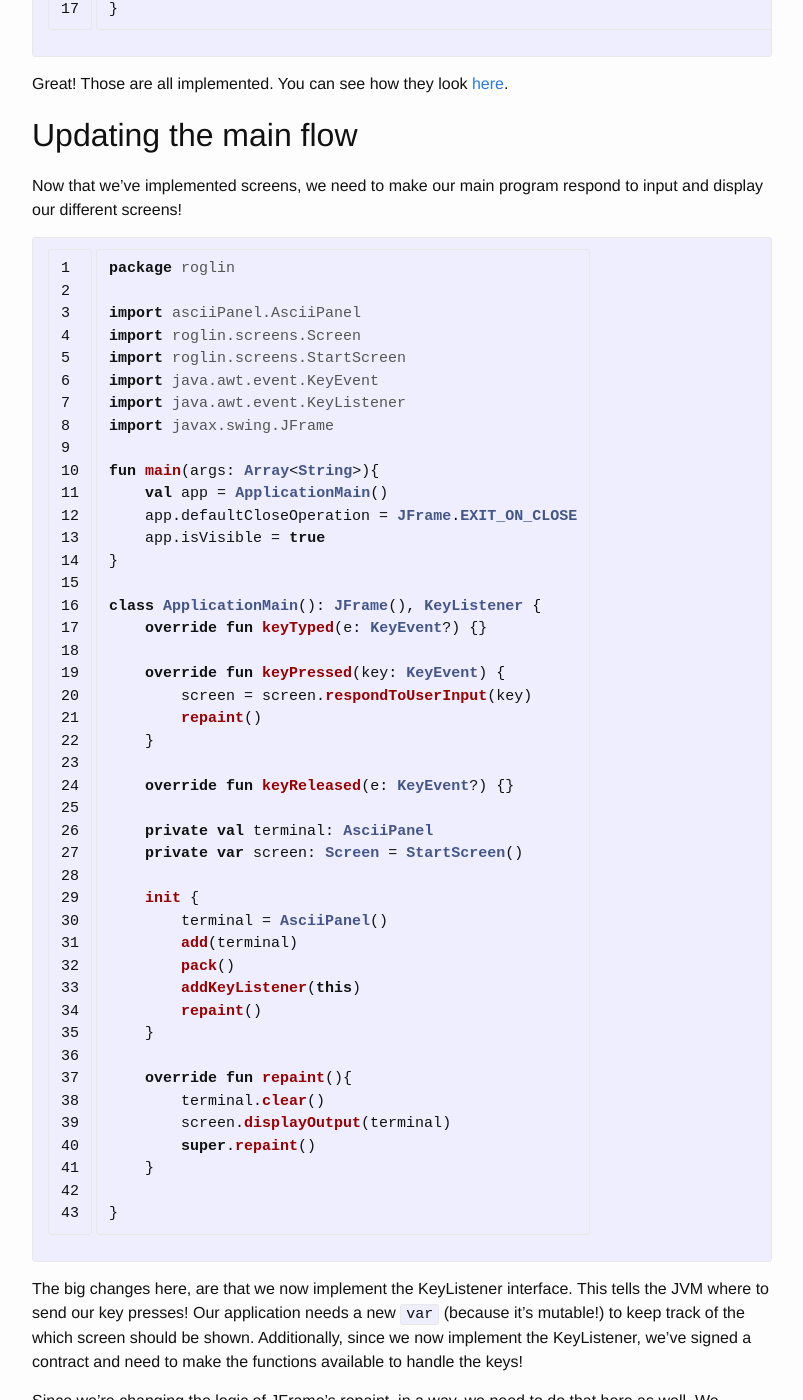
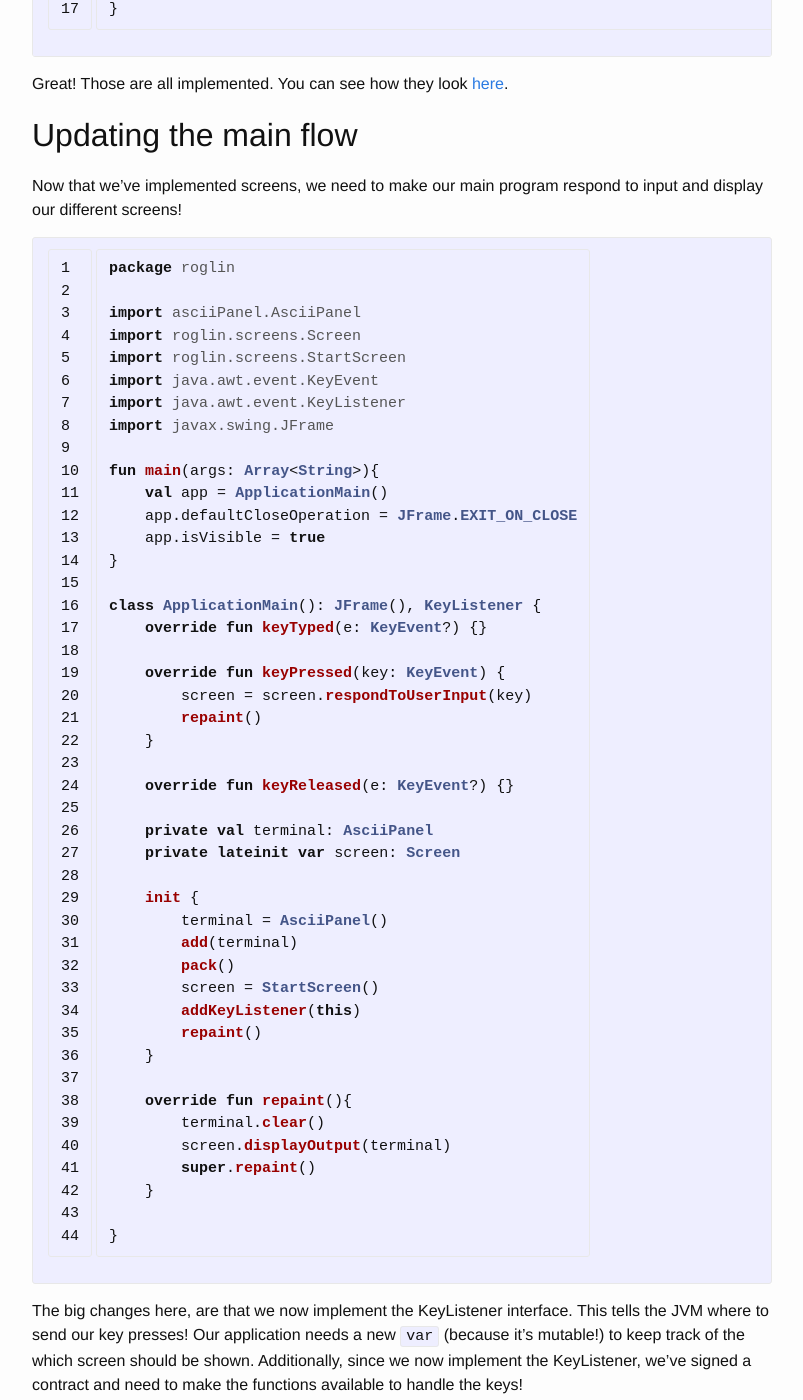
Before and after one commit to alec-parks/alec-parks.github.io, a Jekyll site: the page built from _posts/2016-07-05-Control.md, in a window 1280 px wide and 1400 px high, scrolled down 3656 px. Shown: the whole window, without its empty margins (238-1041 px from the left). Built offline with Jekyll 4.4.1, drawn with Linux system fonts in a browser that asks for light colours; some of the changed text lies outside the part shown.

Commit message:
Update to use lateinit in the main package for declaring the screen

```diff
--- a/_posts/2016-07-05-Control.md
+++ b/_posts/2016-07-05-Control.md
@@ -187,12 +187,13 @@ class ApplicationMain(): JFrame(), KeyListener {
     override fun keyReleased(e: KeyEvent?) {}
 
     private val terminal: AsciiPanel
-    private var screen: Screen = StartScreen()
+    private lateinit var screen: Screen
 
     init {
         terminal = AsciiPanel()
         add(terminal)
         pack()
+        screen = StartScreen()
         addKeyListener(this)
         repaint()
     }
@@ -209,10 +210,12 @@ class ApplicationMain(): JFrame(), KeyListener {
 
 The big changes here, are that we now implement the KeyListener interface. This tells the JVM where to send our key presses! Our application needs a new `var` (because it's mutable!) to keep track of the which screen should be shown. Additionally, since we now implement the KeyListener, we've signed a contract and need to make the functions available to handle the keys!
 
+Additionally, we see the introduction of `lateinit`. This allows us to have a non-null variable that is not immediately initialized.
+
 Since we're changing the logic of JFrame's repaint, in a way, we need to do that here as well. We override the original method, make it clear the terminal, then have the screen display to that terminal, followed by calling the original JFrame's repaint method.
 
 Final git commit and structure can be found [here][final]
 
 [kl.org]: http://kotlinlang.org/docs/reference/control-flow.html
 [gh-commit]: https://github.com/alec-parks/roglin/tree/f8b34809658ac8eea702b6c9356f1191882d1ff9
-[final]: https://github.com/alec-parks/roglin/tree/b75891e33aa93d859f5243227b482fd558def98a
+[final]: https://github.com/alec-parks/roglin/tree/f00d573a5be949fb0ae3de95f271cd41be8e512a
```
Also changed, not shown: other parts of _posts/2016-07-05-Control.md (+1 -1 lines).
